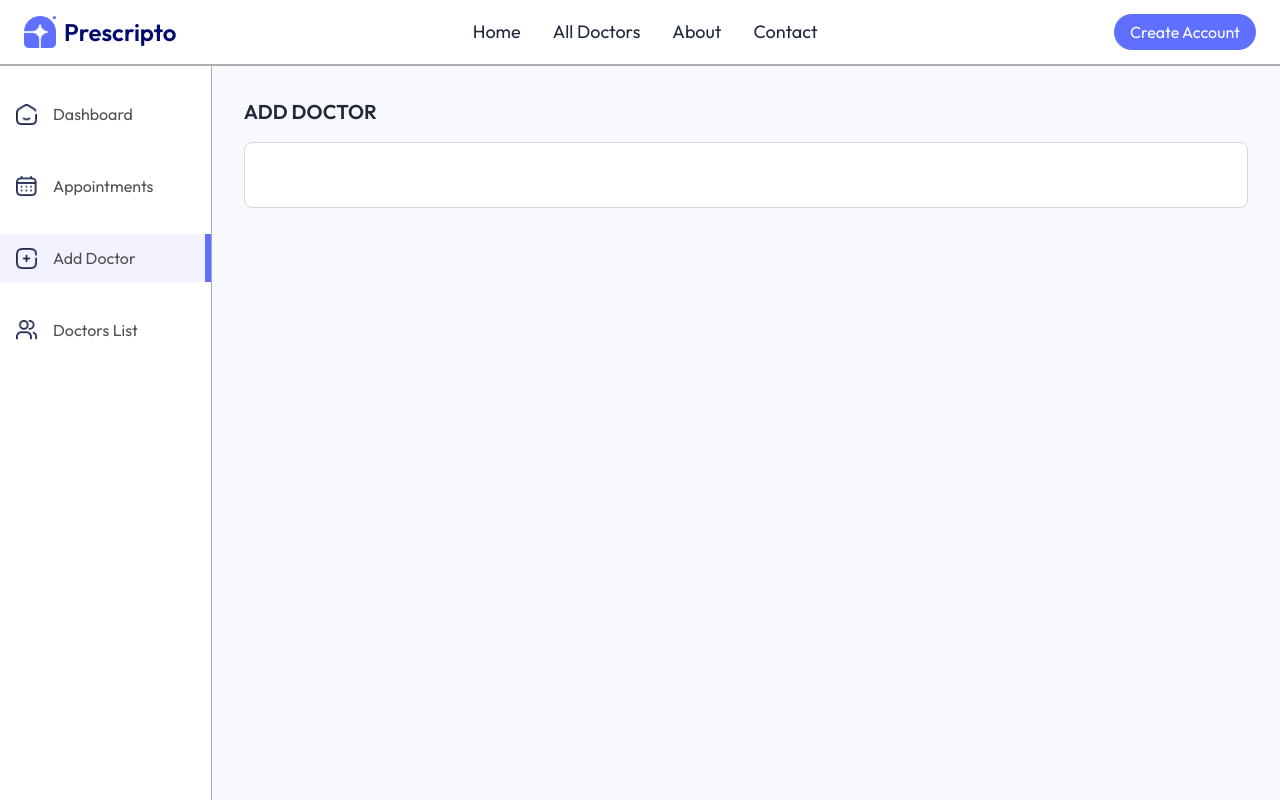
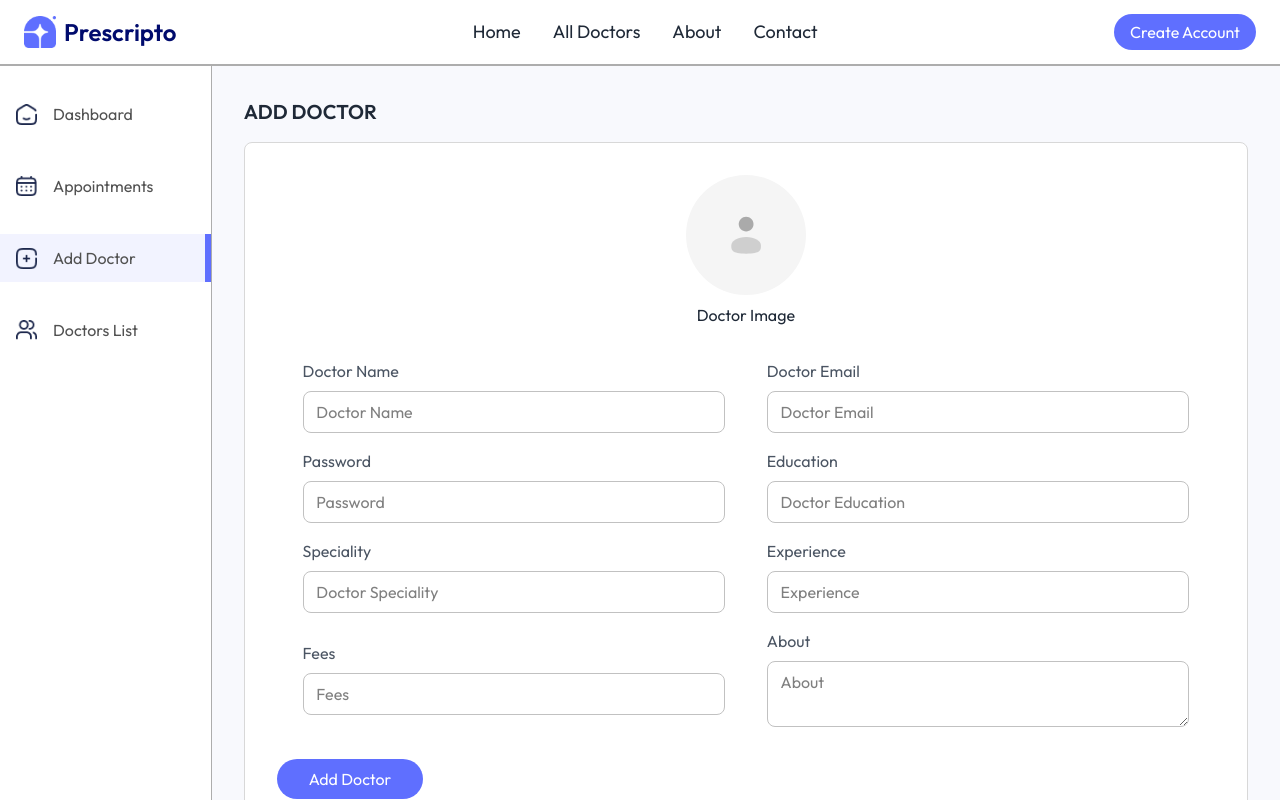
Before and after one commit to ahmed-maatty/Perscripto, a React (Vite) app: page /dashboard/add-doctor in a window 1280 px wide. Built offline with nearby package versions, Linux system fonts and the light colour scheme.

Commit message:
add doctor

```diff
--- a/src/style/index.css
+++ b/src/style/index.css
@@ -314,13 +314,44 @@ aside ul a.active {
 }
 
 .Add_Doctor_Section {
+  overflow-y: scroll;
   background-color: #f8f9fd;
 }
 .Add_Doctor_Section .subtitle {
   color: #1f2937;
 }
+.Add_Doctor_Section .upload_img_container input[type=file] {
+  visibility: hidden;
+}
+.Add_Doctor_Section .upload_img_container img {
+  width: 120px;
+  height: 120px;
+  -o-object-fit: contain;
+     object-fit: contain;
+}
+.Add_Doctor_Section .upload_img_container p {
+  color: #1f2937;
+}
 .Add_Doctor_Section .add_doc_inputs {
-  border: 1px solid #D8D8D8;
+  border: 1px solid #d8d8d8;
   border-radius: 8px;
   background-color: white;
+}
+.Add_Doctor_Section .add_doc_inputs .input_parent {
+  width: 45%;
+}
+.Add_Doctor_Section .add_doc_inputs .input_parent label {
+  color: #4b5563;
+}
+.Add_Doctor_Section .add_doc_inputs .input_parent input,
+.Add_Doctor_Section .add_doc_inputs .input_parent textarea {
+  border: 1px solid #c1c1c1;
+  border-radius: 8px;
+  padding: 0.5rem 0.8rem;
+  outline: 0;
+}
+.Add_Doctor_Section .add_doc_btn {
+  border-radius: 30px;
+  color: white;
+  background-color: #5f6fff;
 }/*# sourceMappingURL=index.css.map */
--- a/src/style/index.scss
+++ b/src/style/index.scss
@@ -331,13 +331,45 @@ aside {
 }
 
 .Add_Doctor_Section {
+  overflow-y: scroll;
   background-color: #f8f9fd;
   .subtitle {
     color: $Main_Txt_Color;
   }
+  .upload_img_container {
+    input[type="file"] {
+      visibility: hidden;
+    }
+    img {
+      width: 120px;
+      height: 120px;
+      object-fit: contain;
+    }
+    p {
+      color: $Main_Txt_Color;
+    }
+  }
   .add_doc_inputs {
-    border: 1px solid #D8D8D8;
+    border: 1px solid #d8d8d8;
     border-radius: 8px;
     background-color: white;
+    .input_parent {
+      width: 45%;
+      label {
+        color: $second_font_color;
+      }
+      input,
+      textarea {
+        border: 1px solid #c1c1c1;
+        border-radius: 8px;
+        padding: 0.5rem 0.8rem;
+        outline: 0;
+      }
+    }
+  }
+  .add_doc_btn {
+    border-radius: 30px;
+    color: white;
+    background-color: $blue_Color;
   }
 }
--- a/src/views/Dashboard/AddDoctor.tsx
+++ b/src/views/Dashboard/AddDoctor.tsx
@@ -1,14 +1,165 @@
-import React from 'react'
+import { useState } from "react";
+import { useForm, type SubmitHandler } from "react-hook-form";
+import docImage from "/assets/doct_image.svg";
+
+interface IForm {
+  username: string;
+  email: string;
+  password: string;
+  speciality: string;
+  education: string;
+  experience: string;
+  fees: string;
+  about: string;
+  image: FileList;
+}
+
+type FormInputs = {
+  labelTxt: string;
+  inputPlaceHolder: string;
+  inputName: keyof IForm;
+  inputRequiredMsg: string;
+  inputType: string;
+};
 
 function AddDoctor() {
+  const [imagePreview, setImagePreview] = useState<string | null>(null);
+  const Inputs: FormInputs[] = [
+    {
+      labelTxt: "Doctor Name",
+      inputPlaceHolder: "Doctor Name",
+      inputName: "username",
+      inputRequiredMsg: "Doctor Name Is Required",
+      inputType: "text",
+    },
+    {
+      labelTxt: "Doctor Email",
+      inputPlaceHolder: "Doctor Email",
+      inputName: "email",
+      inputRequiredMsg: "Email Is Required",
+      inputType: "email",
+    },
+    {
+      labelTxt: "Password",
+      inputPlaceHolder: "Password",
+      inputName: "password",
+      inputRequiredMsg: "Password Is Required",
+      inputType: "text",
+    },
+    {
+      labelTxt: "Education",
+      inputPlaceHolder: "Doctor Education",
+      inputName: "education",
+      inputRequiredMsg: "Education Is Required",
+      inputType: "text",
+    },
+    {
+      labelTxt: "Speciality",
+      inputPlaceHolder: "Doctor Speciality",
+      inputName: "speciality",
+      inputRequiredMsg: "Doctor Speciality Is Required",
+      inputType: "text",
+    },
+    {
+      labelTxt: "Experience",
+      inputPlaceHolder: "Experience",
+      inputName: "experience",
+      inputRequiredMsg: "Doctor Experience Is Required",
+      inputType: "text",
+    },
+    {
+      labelTxt: "Fees",
+      inputPlaceHolder: "Fees",
+      inputName: "fees",
+      inputRequiredMsg: "Doctor Fees Is Required",
+      inputType: "text",
+    },
+    {
+      labelTxt: "About",
+      inputPlaceHolder: "About",
+      inputName: "about",
+      inputRequiredMsg: "Doctor About Is Required",
+      inputType: "text",
+    },
+  ];
+
+
+  const {
+    register,
+    handleSubmit,
+    formState: { errors },
+  } = useForm<IForm>();
+
+
+  const onSubmit: SubmitHandler<IForm> = (data: IForm) => {
+    console.log(data);
+  };
+
+  console.log(errors);
+
   return (
-    <section className='Add_Doctor_Section w-full h-full p-8'>
-      <h1 className='font-semibold text-xl uppercase subtitle mb-4'>Add doctor</h1>
-      <div className='add_doc_inputs p-8'>
-
+    <section className="Add_Doctor_Section w-full h-full p-8">
+      <h1 className="font-semibold text-xl uppercase subtitle mb-4">
+        Add doctor
+      </h1>
+      <div className="add_doc_inputs p-8">
+        <form action="post" onSubmit={handleSubmit(onSubmit)}>
+          <div className="upload_img_container w-full flex flex-col items-center justify-center">
+            <label htmlFor="image" className="cursor-pointer">
+              <img src={imagePreview ?? docImage} alt="doctor image" />
+              <p className="capitalize py-2 text-center">doctor image</p>
+            </label>
+            <input
+              type="file"
+              {...register("image", {
+                required: "Image is required",
+                onChange: (e) => {
+                  const file = e.target.files?.[0];
+                  if (!file) return;
+                  setImagePreview(URL.createObjectURL(file));
+                },
+              })}
+              id="image"
+            />
+          </div>
+          <div className="inputs_conainer flex flex-wrap items-center justify-evenly w-full gap-4">
+            {Inputs.map((input, idx) => (
+              <div className="input_parent flex flex-col gap-2" key={idx}>
+                {input.inputName !== "about" ? (
+                  <>
+                    <label htmlFor={input.inputName}>{input.labelTxt}</label>
+                    <input
+                      type={input.inputType}
+                      placeholder={input.inputPlaceHolder}
+                      {...register(input.inputName, {
+                        required: input.inputRequiredMsg,
+                      })}
+                    />
+                  </>
+                ) : (
+                  <>
+                    <label htmlFor={input.inputName}>{input.labelTxt}</label>
+                    <textarea
+                      placeholder={input.inputPlaceHolder}
+                      {...register(input.inputName, {
+                        required: input.inputRequiredMsg,
+                      })}
+                    ></textarea>
+                  </>
+                )}
+              </div>
+            ))}
+          </div>
+          <button
+            type="submit"
+            className="add_doc_btn capitalize py-2 px-8 cursor-pointer mt-8"
+          >
+            add doctor
+          </button>
+        </form>
       </div>
     </section>
-  )
+  );
 }
 
-export default AddDoctor
+export default AddDoctor;
```
Also changed, not shown: public/assets/doct_image.svg (added), 1 other file (tests, documents, lock files or other folders).
